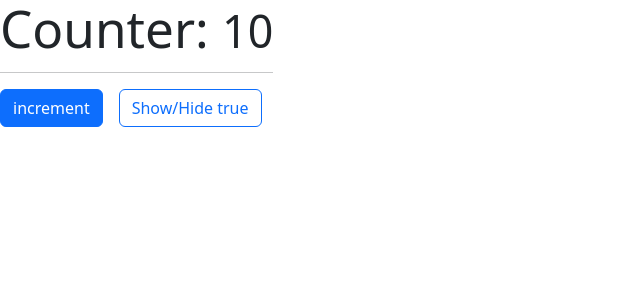
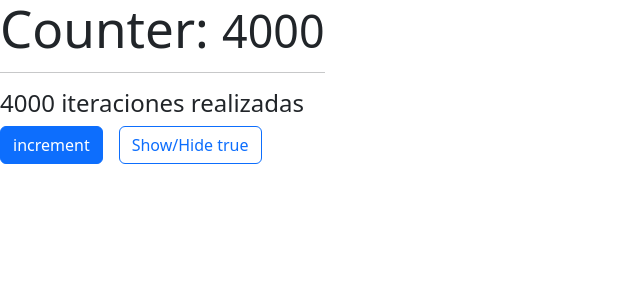
Before and after one commit to andresisfx/HookApp, a React (Vite) app: page / in a window 1280 px wide. Shown: the top 300 px of the page, without its empty margins (0-640 px from the left). Built offline with nearby package versions, Linux system fonts and the light colour scheme.

Commit message:
Memorized hook created

```diff
--- a/src/main.jsx
+++ b/src/main.jsx
@@ -8,6 +8,7 @@ import {CounterWithCustomHook}  from './useState/CounterWithCustomHook.jsx';
 import {MultipleCustomHooks}  from './Examples/MultipleCustomHooks.jsx';
 import { FocusScreen } from './useRef/FocusScreen.jsx';
 import { Memorize } from './memos/Memorize.jsx';
+import { MemoHook } from './memos/MemoHook.jsx';
 
 createRoot(document.getElementById('root')).render(
   <StrictMode>
@@ -16,6 +17,7 @@ createRoot(document.getElementById('root')).render(
     {/* <CounterWithCustomHook /> */}
     {/* <MultipleCustomHooks /> */}
     {/* <FocusScreen/> */}
-    <Memorize/>
+    {/* <Memorize/> */}
+    <MemoHook/>
   </StrictMode>,
 )
--- a/src/memos/MemoHook.jsx
+++ b/src/memos/MemoHook.jsx
@@ -1,17 +1,25 @@
 import React from 'react'
 import {UseCounter} from '../hooks/useCounter'
-import {Small} from './Small'
-import { useState } from 'react'
+
+import { useState, useMemo } from 'react'
+
+const heavyStuff = (iterationNumber=100) => {
+  for (let i = 0; i < iterationNumber; i++) {
+    console.log('Ahi vamos')
+  }
+  return `${iterationNumber} iteraciones realizadas`
+}
 
 export const MemoHook = () => {
 
-    const {counter,increment} = UseCounter(10)
+    const {counter,increment} = UseCounter(4000)
     const [show, setShow] = useState(true)
+    const memorizedValue = useMemo(() => heavyStuff(counter), [counter])
   return (
     <>
-        <h1>Counter: <Small value={counter} /></h1>
+        <h1>Counter: <small>{counter}</small></h1>
         <hr />
-
+        <h4>{memorizedValue}</h4>
         <button
         className='btn btn-primary '
         onClick={() => increment(1)}
```
